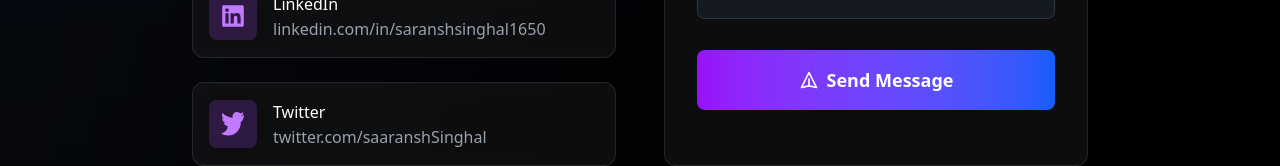
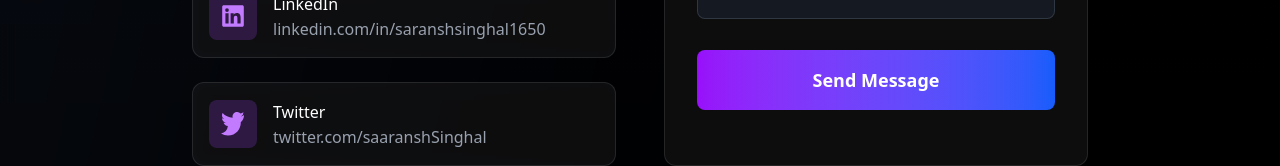
Before and after one commit to Saransh1650/portfolio, a Next.js app: page / in a window 1280 px wide. Shown: the part 5625-5791 px from the top of the page. Built offline with nearby package versions, Linux system fonts and the light colour scheme.

Commit message:
fix: removed arrow from send message button contact now

```diff
--- a/src/components/Contact.tsx
+++ b/src/components/Contact.tsx
@@ -221,19 +221,6 @@ const Contact = () => {
               type="submit"
               className="w-full bg-gradient-to-r from-purple-600 to-blue-600 hover:from-purple-700 hover:to-blue-700 text-white px-6 py-4 rounded-lg font-semibold flex items-center justify-center gap-2 hover:scale-105 hover:shadow-lg hover:shadow-purple-500/25 transition-all duration-300 text-lg"
             >
-              <svg
-                className="w-5 h-5"
-                fill="none"
-                stroke="currentColor"
-                viewBox="0 0 24 24"
-              >
-                <path
-                  strokeLinecap="round"
-                  strokeLinejoin="round"
-                  strokeWidth={2}
-                  d="M12 19l9 2-9-18-9 18 9-2zm0 0v-8"
-                />
-              </svg>
               Send Message
             </button>
             {status && (
```
